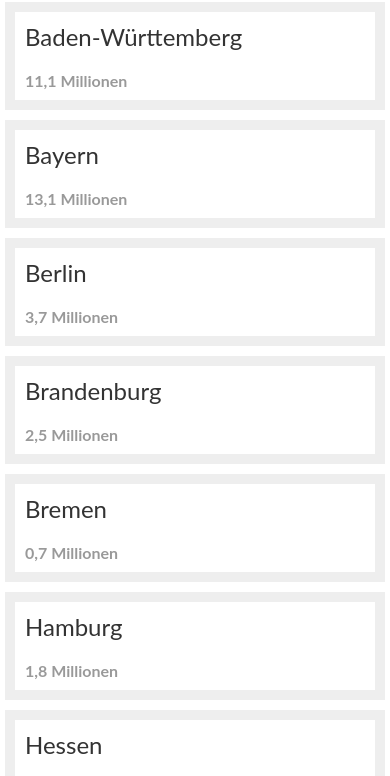
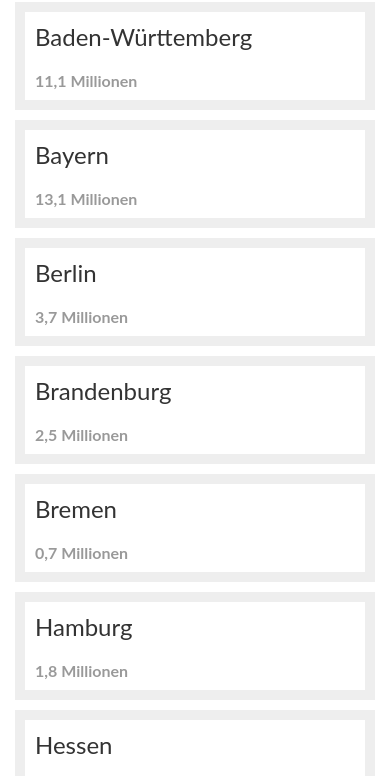
Before and after one commit to mmgdevelopment/bundeslaender, a plain HTML site: page index.html in a window 390 px wide. Shown: the part 87-863 px from the top of the page. Drawn offline with Linux system fonts and the light colour scheme.

Commit message:
style changes /grid to flex

```diff
--- a/style.css
+++ b/style.css
@@ -17,10 +17,12 @@ h1 {
     justify-content: center;
     flex-direction: column;
     justify-content: center;
+    padding: 0 10px;
+
 }
 #content{
-    display: grid;
-    grid-template-columns: repeat(auto-fill,minmax(270px, 1fr));
+    display: flex;
+    flex-wrap: wrap;
 }
 h2{
     margin: 10px;
@@ -37,7 +39,15 @@ span{
     background-color: white;
     border: 10px solid rgb(238, 238, 238);
     margin: 5px;
-    flex: 30%;
+    width: calc(33.33% - 10px);
+    box-sizing: border-box;
+    transition: border ease-in-out 125ms;
+}
+
+.card:hover{
+    border: 10px solid rgba(0,0,0,0.2);
+    transition: border ease-in-out 125ms;
+
 }
 a{
     color: black;
@@ -56,3 +66,24 @@ a{
     margin: 5px;
     cursor: pointer;
 }
+
+@media (max-width: 800px) {
+    .card{
+        width: calc(50% - 10px);
+    }
+}
+
+@media (max-width: 500px) {
+    .card{
+        width: calc(100% - 10px);
+    }
+}
+
+@media (max-width: 335px) {
+   h1{
+    font-size: 24px;
+   }
+   h2{
+    font-size: 16px;
+   }
+}
```
